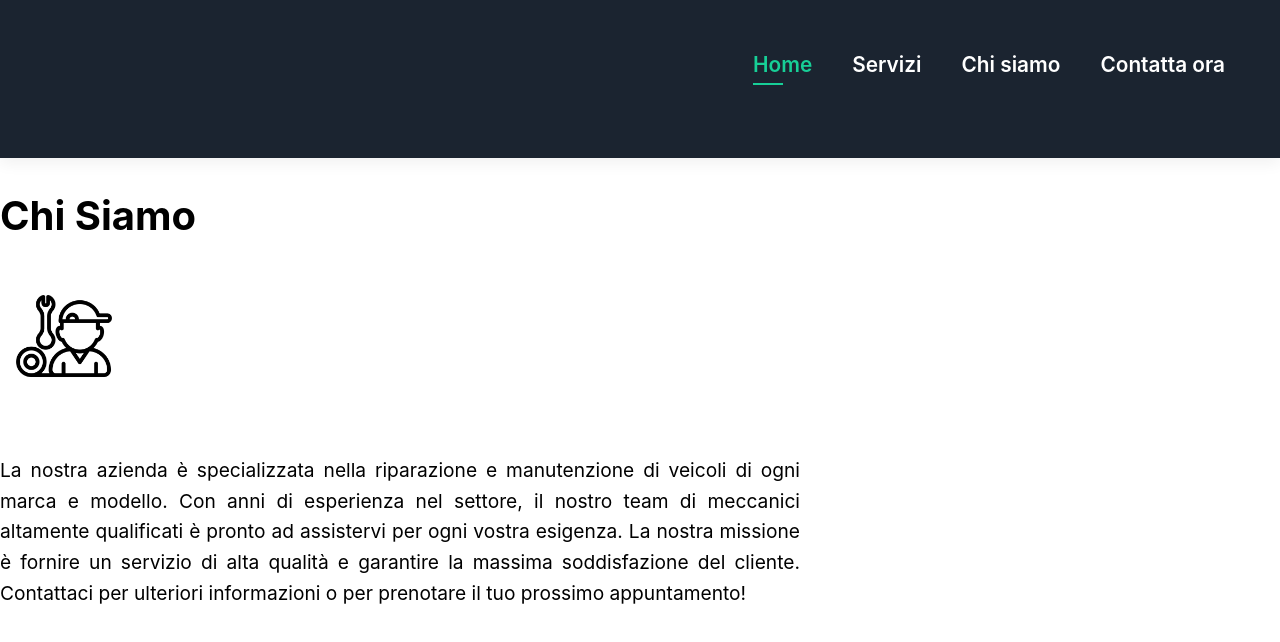
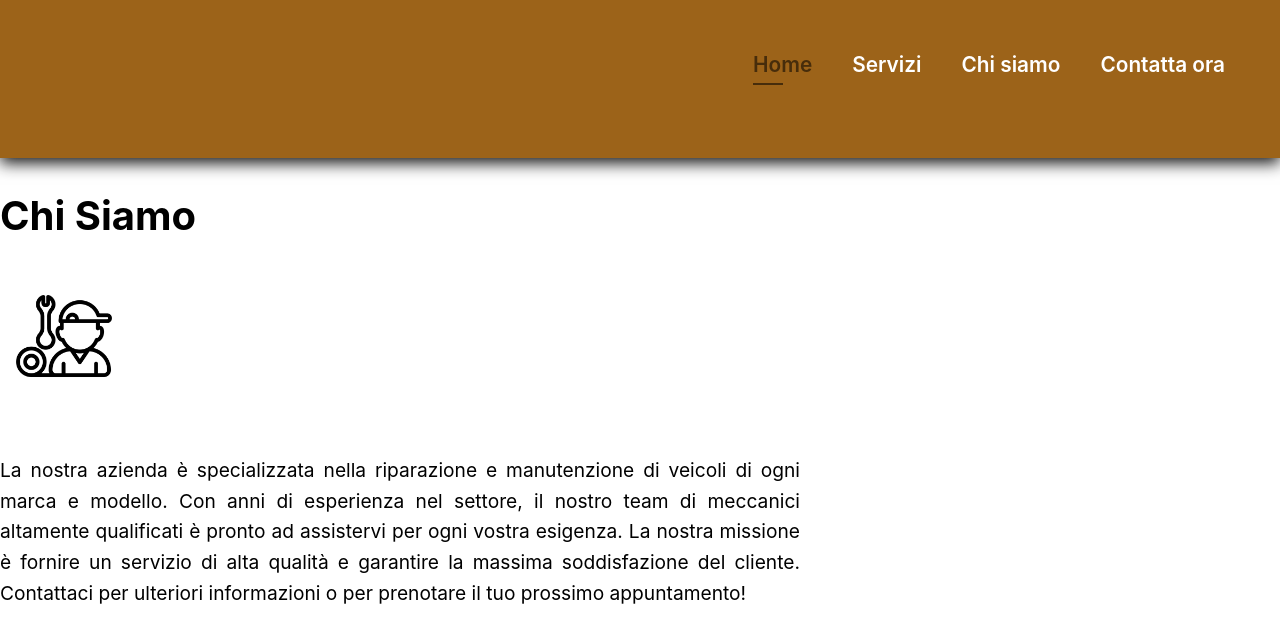
Before and after one commit to aldoademi/Officina_LV, a React (Create React App) app: page /chisiamo in a window 1280 px wide. Shown: the top 642 px of the page. Built offline with nearby package versions, Linux system fonts and the light colour scheme.

Commit message:
Modifica colori navbar

```diff
--- a/src/styles/navbar4.css
+++ b/src/styles/navbar4.css
@@ -2,9 +2,9 @@
     display: flex;
     align-items: center;
     justify-content: space-between;
-    background: #1b2430;
+    background: #9c6319;
     padding: 28.6px 35px;                               /* Modifica altezza navbar */
-    box-shadow: 0 5px 15px rgba(0, 0, 0, 0.06);
+    box-shadow: 0 5px 15px rgba(0, 0, 0, 0.938);
   }
   #navbar {
     display: flex;
@@ -27,7 +27,7 @@
   }
   #navbar li a:hover,
   #navbar li a.active {
-    color: #17cf97;
+    color: #472d0b;
   }
 
   #navbar li a:hover::after,
@@ -35,7 +35,7 @@
     content: "";
     width: 30%;
     height: 2px;
-    background: #17cf97;
+    background: #472d0b;
     position: absolute;
     bottom: -4px;
     left: 20px;
@@ -61,7 +61,7 @@
       right: -300px;
       width: 300px;
       height: 100vh;
-      background: #2a3239;
+      background: #9c6319;
       box-shadow: 0 40px 60px rgba(0, 0, 0, 0.1);
       padding: 40px 0 0 0px;                                    /* Modifica dimensioni menù hamburger*/
       transition: 0.3s ease-in-out;
```
